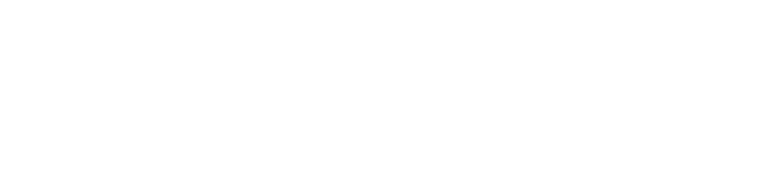
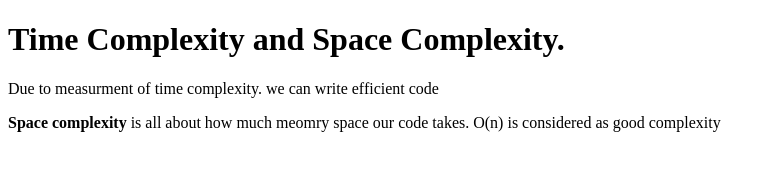
Before and after one commit to acciojob/time-and-space-complexity-seekernothing, a website: page main.html in a window 1280 px wide. Shown: the whole page, without its empty margins (0-776 px from the left). Drawn offline with Linux system fonts and the light colour scheme.

Commit message:
created a submission

```diff
--- a/main.html
+++ b/main.html
@@ -8,6 +8,10 @@
 
 <body>
 	<!-- the entire body must be written by student -->
+	<h1>Time Complexity and Space Complexity. </h1>
+	<p>Due to measurment of time complexity. we can write efficient code </p>
+	<p> <B>Space complexity</B> is all about how much meomry space our code takes. O(n) is considered as good complexity </p>
+
     <script type="text/javascript" src="./script.js">
 </script>
 
```
